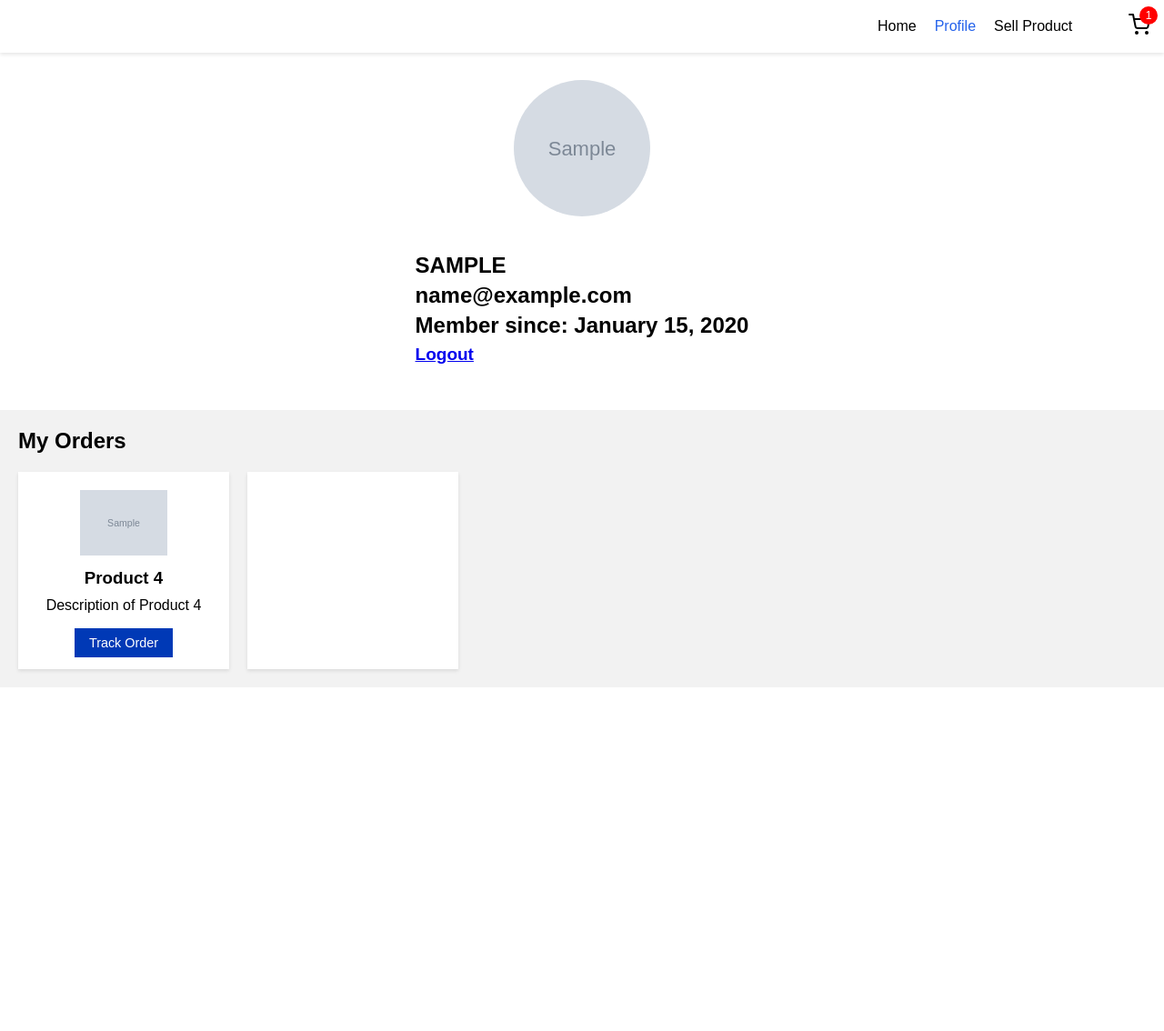
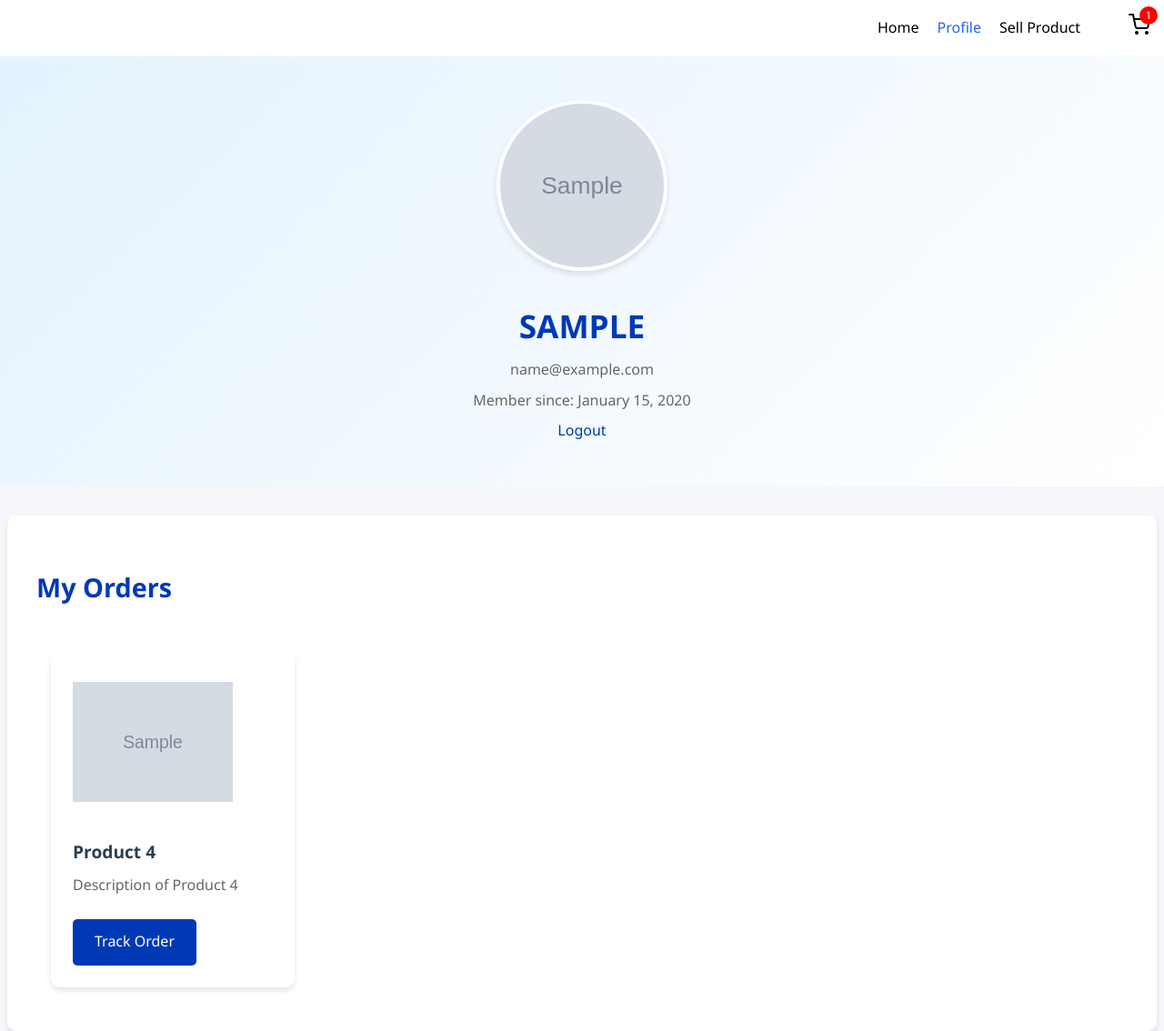
Before and after one commit to Sumitkapoor129/E-Commerce, a Django app: page /profile/ in a window 1280 px wide. Shown: the whole page at 91% size. Before the commit the page ends 756 px from the top, so only its background shows below. Run offline with Django 5.2, Linux system fonts and the light colour scheme; a user stored in the database is signed in; tables that the repository leaves empty hold one stand-in row (values such as "Sample post"); grey boxes marked "Sample" are stand-in pictures.

Commit message:
changed profile page's UI

```diff
--- a/customer/templates/customers/profile.html
+++ b/customer/templates/customers/profile.html
@@ -4,118 +4,206 @@
   <meta charset="UTF-8">
   <meta name="viewport" content="width=device-width, initial-scale=1.0">
   <title>Profile Page</title>
+  <link href="https://cdnjs.cloudflare.com/ajax/libs/animate.css/4.1.1/animate.min.css" rel="stylesheet">
   <style>
-    /* Global Styles */
+    :root {
+      --primary-color: #0039b6;
+      --secondary-color: #f8f9fa;
+      --accent-color: #e3f2fd;
+      --text-color: #2c3e50;
+      --shadow: 0 4px 6px rgba(0, 0, 0, 0.1);
+    }
+
     body {
-      font-family: Arial, sans-serif;
+      font-family: 'Segoe UI', Tahoma, Geneva, Verdana, sans-serif;
       margin: 0;
       padding: 0;
+      background-color: #f5f7fa;
+      color: var(--text-color);
+      line-height: 1.6;
     }
-    /* Profile Section Styles */
+
     .profile-container {
       display: flex;
       flex-direction: column;
       align-items: center;
-      margin: 30px 0;
+      padding: 3rem 2rem;
+      background: linear-gradient(135deg, var(--accent-color) 0%, white 100%);
+      margin-bottom: 2rem;
     }
 
     .profile-picture {
-      width: 150px;
-      height: 150px;
-      border-radius: 55%;
+      width: 180px;
+      height: 180px;
+      border-radius: 50%;
       overflow: hidden;
-      margin-bottom: 20px;
+      margin-bottom: 2rem;
+      box-shadow: var(--shadow);
+      border: 4px solid white;
+      transition: transform 0.3s ease;
+      animation: fadeIn 1s ease-out;
+    }
+
+    .profile-picture:hover {
+      transform: scale(1.05);
     }
 
     .profile-picture img {
       width: 100%;
       height: 100%;
       object-fit: cover;
+      transition: transform 0.3s ease;
+    }
+
+    .profile-info {
+      text-align: center;
+      animation: slideUp 0.5s ease-out;
     }
 
     .profile-info h2 {
-      margin: 110 0 0px 10;
+      margin: 0;
+      font-size: 2.2rem;
+      color: var(--primary-color);
     }
 
     .profile-info p {
-      margin: 5px 0;
+      margin: 0.5rem 0;
+      color: #666;
     }
 
-    /* Order Section Styles */
+    .logout-link {
+      margin-top: 1rem;
+      color: var(--primary-color);
+      text-decoration: none;
+      font-weight: 500;
+      transition: color 0.3s ease;
+    }
+
+    .logout-link:hover {
+      color: #002a87;
+    }
+
     .order-container {
-      background-color: #f2f2f2;
-      padding: 20px;
+      max-width: 1200px;
+      margin: 0 auto;
+      padding: 2rem;
+      background-color: white;
+      border-radius: 10px;
+      box-shadow: var(--shadow);
+      animation: fadeIn 0.8s ease-out;
     }
 
     .order-container h2 {
-      margin-top: 0;
-    }
-
-    .order-list {
-      list-style-type: none;
-      padding: 0;
-    }
-
-    .order-list li {
-      margin-bottom: 20px;
-      display: flex;
-      flex-direction: column;
-      align-items: flex-start;
-    }
-
-    .order-details {
-      margin-bottom: 10px;
-    }
-
-    .order-status {
-      font-size: 0.8em;
-      color: #888;
-    }
-
-    .track-order-button {
-      background-color: #0039b6;
-      color: #ffffff;
-      border: none;
-      padding: 8px 16px;
-      margin-top: 20px;
-      text-decoration: none;
-      cursor: pointer;
-      font-size: 0.9em;
+      color: var(--primary-color);
+      margin-bottom: 2rem;
+      font-size: 1.8rem;
     }
 
     .order-products {
       display: grid;
-      grid-template-columns: repeat(5, 3fr);
-      grid-gap: 20px;
-      width: 100%;
+      grid-template-columns: repeat(auto-fill, minmax(220px, 1fr));
+      gap: 2rem;
+      padding: 1rem;
     }
 
     .order-product {
-      background-color: #ffffff;
-      box-shadow: 0 2px 4px rgba(0, 0, 0, 0.1);
-      padding: 20px;
-      text-align: center;
+      background-color: white;
+      border-radius: 10px;
+      box-shadow: var(--shadow);
+      padding: 1.5rem;
+      transition: transform 0.3s ease, box-shadow 0.3s ease;
+      animation: fadeIn 0.8s ease-out;
+    }
+
+    .order-product:hover {
+      transform: translateY(-5px);
+      box-shadow: 0 6px 12px rgba(0, 0, 0, 0.15);
     }
 
     .order-product img {
-      width: 50%;
-      max-height: 100px;
-      object-fit:contain;
-      margin-bottom: 10px;
+      width: 80%;
+      height: 150px;
+      object-fit: contain;
+      margin-bottom: 1rem;
+      transition: transform 0.3s ease;
+    }
+
+    .order-product:hover img {
+      transform: scale(1.05);
     }
 
     .order-product h3 {
-      margin: 0 0 10px 0;
+      margin: 0.5rem 0;
+      color: var(--text-color);
+      font-size: 1.2rem;
     }
 
     .order-product p {
-      margin: 5px 0;
+      color: #666;
+      margin: 0.5rem 0;
+    }
+
+    .track-order-button {
+      display: inline-block;
+      background-color: var(--primary-color);
+      color: white;
+      padding: 0.8rem 1.5rem;
+      border-radius: 5px;
+      text-decoration: none;
+      transition: background-color 0.3s ease, transform 0.2s ease;
+      border: none;
+      cursor: pointer;
+      font-weight: 500;
+      margin-top: 1rem;
+    }
+
+    .track-order-button:hover {
+      background-color: #002a87;
+      transform: translateY(-2px);
+    }
+
+    .no-orders {
+      text-align: center;
+      padding: 2rem;
+      color: #666;
+      font-size: 1.2rem;
+    }
+
+    @keyframes fadeIn {
+      from { opacity: 0; }
+      to { opacity: 1; }
+    }
+
+    @keyframes slideUp {
+      from {
+        opacity: 0;
+        transform: translateY(20px);
+      }
+      to {
+        opacity: 1;
+        transform: translateY(0);
+      }
+    }
+
+    @media (max-width: 768px) {
+      .profile-container {
+        padding: 2rem 1rem;
+      }
+
+      .profile-picture {
+        width: 150px;
+        height: 150px;
+      }
+
+      .order-products {
+        grid-template-columns: repeat(auto-fill, minmax(180px, 1fr));
+        gap: 1rem;
+      }
     }
   </style>
 </head>
 <body>
-  <header>{% include 'customers/navbar.html' with ON=no %}
-  </header>
+  <header>{% include 'customers/navbar.html' with ON=no %}</header>
 
   <main>
     <div class="profile-container">
@@ -123,37 +211,30 @@
         <img src="{{request.user.profile_pic.url}}" alt="Profile Picture">
       </div>
       <div class="profile-info">
-        <h2>{{request.user.username | upper}}<p>{{request.user.email }}</p>
+        <h2>{{request.user.username | upper}}</h2>
+        <p>{{request.user.email }}</p>
         <p>Member since: {{ request.user.date_joined|date:"F j, Y" }}</p>
-        <div style=" margin-top: 2%; color: rgb(0, 54, 202); font-size: 19px;"><a href="{%url 'customer:logout' %}">Logout</a></div>
-      </div></h2>
+        <a href="{% url 'customer:logout' %}" class="logout-link">Logout</a>
+      </div>
     </div>
 
     <div class="order-container">
       <h2>My Orders</h2>
-
-          <div class="order-details">
-
+      <div class="order-products">
+        {% for order in orders %}
+          <div class="order-product">
+            <img src="{{order.product.image.url}}" alt="Product Image">
+            <h3>Product 4</h3>
+            <p>Description of Product 4</p>
+            <a href="#" class="track-order-button">Track Order</a>
           </div>
-          <div class="order-products">
-          {%for order in orders %}
-
-
-            <div class="order-product">
-              <img src="{{order.product.image.url}}" alt="Product 4">
-              <h3>Product 4</h3>
-              <p>Description of Product 4</p><br><a href="#" class="track-order-button">Track Order</a>
-            </div>
-
-
-                 {%endfor%}
-                 <div class="order-product">
-
-                       {%if not orders  %}
-                        <h3>You have not Ordered anything Yet</h3>
-                      {%endif%}
-                  </div>
-        </div>
+        {% endfor %}
+        {% if not orders %}
+          <div class="no-orders">
+            <h3>You have not Ordered anything Yet</h3>
+          </div>
+        {% endif %}
+      </div>
     </div>
   </main>
 </body>
```
